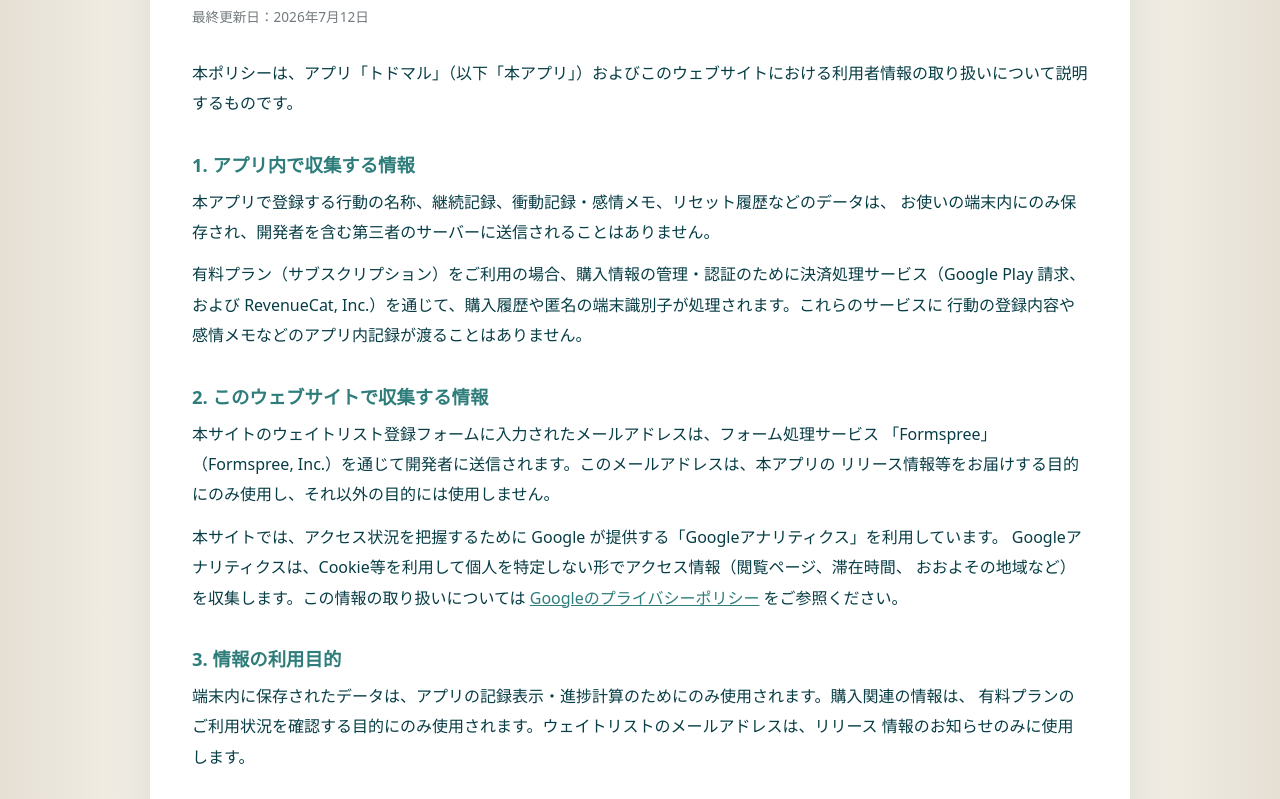
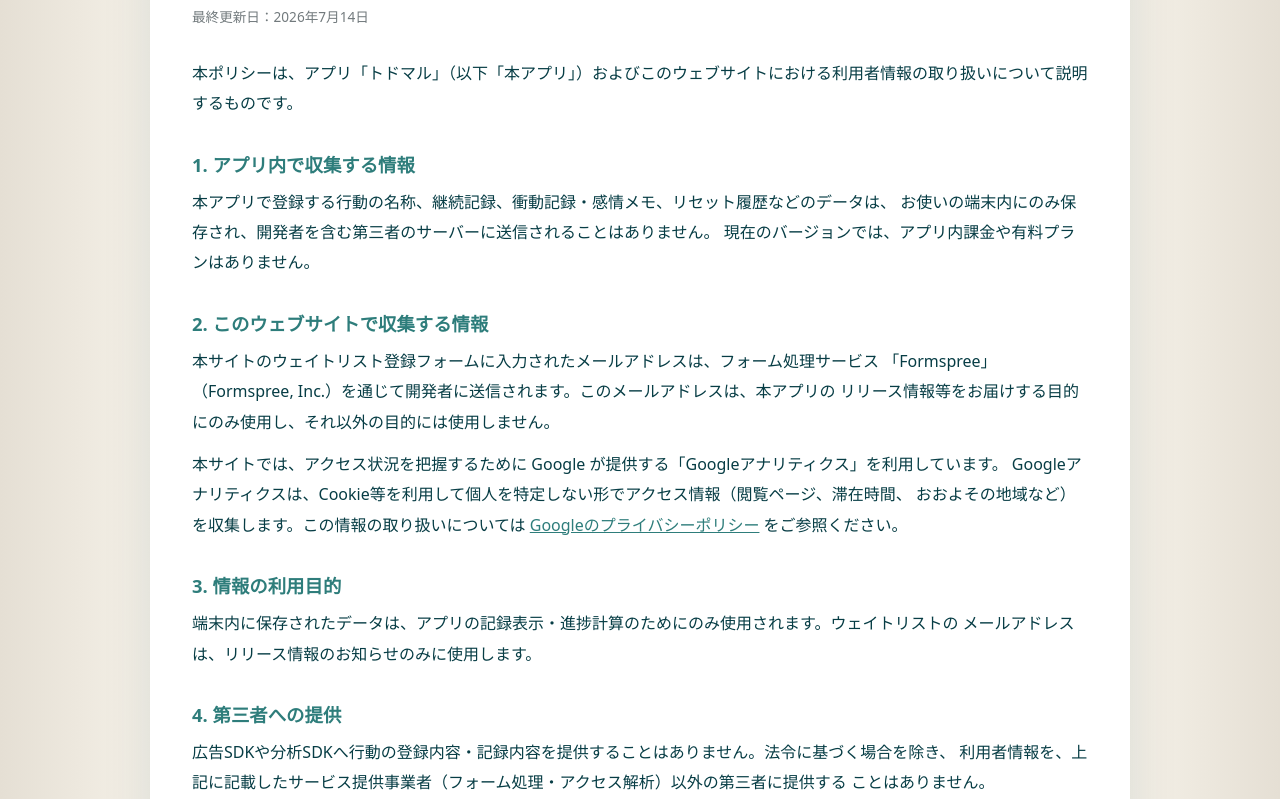
Before and after one commit to prbaybe0801/todomaru-site, a plain HTML site: page privacy.html in a window 1280 px wide. Shown: the part 153-952 px from the top of the page. Drawn offline with Linux system fonts and the light colour scheme.

Commit message:
Update privacy policy and terms to match free MVP (remove stale RevenueCat/subscription wording)

```diff
--- a/privacy.html
+++ b/privacy.html
@@ -19,7 +19,7 @@
   <div class="legal">
     <a class="back-link" href="./index.html">← トドマルについて</a>
     <h1>プライバシーポリシー</h1>
-    <p class="updated">最終更新日：2026年7月12日</p>
+    <p class="updated">最終更新日：2026年7月14日</p>
 
     <p>
       本ポリシーは、アプリ「トドマル」（以下「本アプリ」）およびこのウェブサイトにおける利用者情報の取り扱いについて説明するものです。
@@ -29,11 +29,7 @@
     <p>
       本アプリで登録する行動の名称、継続記録、衝動記録・感情メモ、リセット履歴などのデータは、
       お使いの端末内にのみ保存され、開発者を含む第三者のサーバーに送信されることはありません。
-    </p>
-    <p>
-      有料プラン（サブスクリプション）をご利用の場合、購入情報の管理・認証のために決済処理サービス（Google Play
-      請求、および RevenueCat, Inc.）を通じて、購入履歴や匿名の端末識別子が処理されます。これらのサービスに
-      行動の登録内容や感情メモなどのアプリ内記録が渡ることはありません。
+      現在のバージョンでは、アプリ内課金や有料プランはありません。
     </p>
 
     <h2>2. このウェブサイトで収集する情報</h2>
@@ -52,16 +48,15 @@
 
     <h2>3. 情報の利用目的</h2>
     <p>
-      端末内に保存されたデータは、アプリの記録表示・進捗計算のためにのみ使用されます。購入関連の情報は、
-      有料プランのご利用状況を確認する目的にのみ使用されます。ウェイトリストのメールアドレスは、リリース
-      情報のお知らせのみに使用します。
+      端末内に保存されたデータは、アプリの記録表示・進捗計算のためにのみ使用されます。ウェイトリストの
+      メールアドレスは、リリース情報のお知らせのみに使用します。
     </p>
 
     <h2>4. 第三者への提供</h2>
     <p>
       広告SDKや分析SDKへ行動の登録内容・記録内容を提供することはありません。法令に基づく場合を除き、
-      利用者情報を、上記に記載したサービス提供事業者（決済処理・フォーム処理）以外の第三者に提供することは
-      ありません。
+      利用者情報を、上記に記載したサービス提供事業者（フォーム処理・アクセス解析）以外の第三者に提供する
+      ことはありません。
     </p>
 
     <h2>5. データの削除</h2>
```
Also changed, not shown: terms.html (+4 -5 lines).
